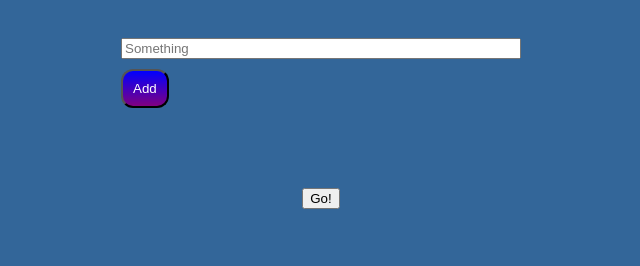
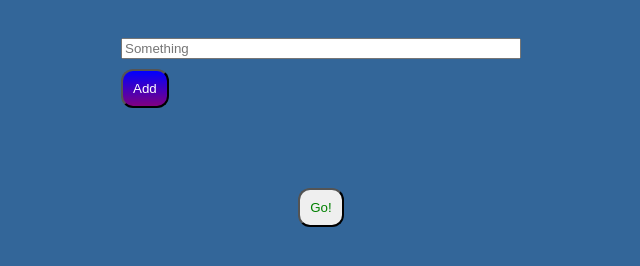
Before and after one commit to Karinskin/help-me-choose, a plain HTML site: page index.html in a window 1280 px wide. Shown: the part 470-736 px from the top of the page, without its empty margins (319-959 px from the left). Drawn offline with nearby package versions, Linux system fonts and the light colour scheme.

Commit message:
Update main.css

```diff
--- a/main.css
+++ b/main.css
@@ -51,3 +51,9 @@ input {
   font-size: 35px;
 
 }
+
+.submit{
+  border-radius: 12px;
+  color: green;
+  padding: 10px;
+}
```
